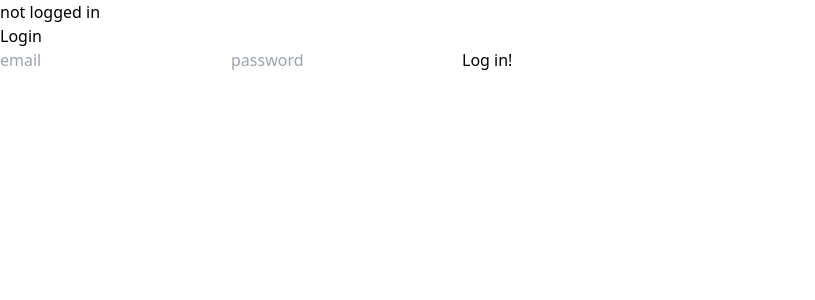
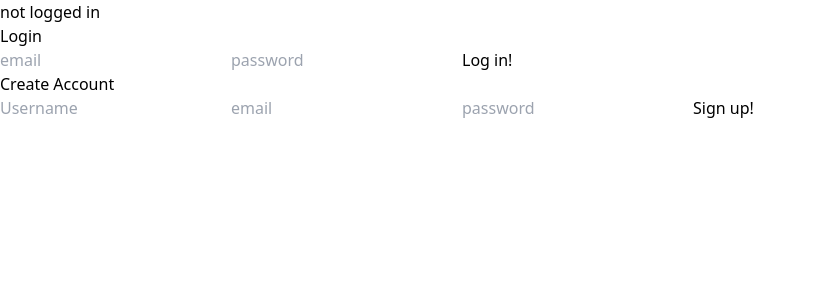
Before and after one commit to rachlally/feast-front-end, a React (Create React App) app: page / in a window 1280 px wide. Shown: the top 300 px of the page, without its empty margins (0-815 px from the left). Built offline with nearby package versions, Linux system fonts and the light colour scheme.

Commit message:
create user functioning

```diff
--- a/src/App.js
+++ b/src/App.js
@@ -9,6 +9,9 @@ function App() {
   const [token, setToken] = useState("");
   const [loginEmail, setLoginEmail] = useState("");
   const [loginPassword, setLoginPassword]= useState("");
+  const [signupUserName, setSignupUserName]=useState("");
+  const [signupEmail, setSignupEmail] = useState("");
+  const [signupPassword, setSignupPassword]= useState("");
 
 useEffect(()=>{
   const storedToken = localStorage.getItem("token")
@@ -42,11 +45,31 @@ const handleLoginSubmit = e=>{
     }
   })
 }
+
 const handleLogout = ()=>{
   localStorage.removeItem("token");
   setIsLoggedIn(false);
   setUserId(0);
   setToken("");
+}
+
+const handleSignupSubmit = e =>{
+  e.preventDefault();
+  API.signup({
+    name: signupUserName,
+    email:signupEmail,
+    password:signupPassword
+  }).then(data=>{
+    console.log(data);
+    if(data.token){
+
+      setUserId(data.user.id)
+      setToken(data.token)
+      setSignupEmail(data.user.email)
+      setIsLoggedIn(true)
+      localStorage.setItem("token", data.token)
+    }
+  })
 }
 
   return (
@@ -67,6 +90,14 @@ const handleLogout = ()=>{
           <input type="password" name="password" value={loginPassword} onChange={e=>setLoginPassword(e.target.value)} placeholder="password"/>
           <button>Log in!</button>
       </form>
+
+      <form onSubmit = {handleSignupSubmit}>
+        <h2>Create Account</h2>
+        <input name="userName"  value={signupUserName} onChange={e=>setSignupUserName(e.target.value)} placeholder="Username"/>
+        <input name="email"  value={signupEmail} onChange={e=>setSignupEmail(e.target.value)} placeholder="email"/>
+        <input type="password" name="password" value={signupPassword} onChange={e=>setSignupPassword(e.target.value)} placeholder="password"/>
+          <button>Sign up!</button>
+      </form>
       </>
     )}
    </div>
--- a/src/utils/API.js
+++ b/src/utils/API.js
@@ -26,6 +26,15 @@ const API = {
                 "Authorization": `Bearer ${token}`
             }
         }).then(res=>res.json())
+    },
+    signup: (userObj)=>{
+        return fetch(`${URL_PREFIX}/api/users`,{
+            method:"POST",
+            body:JSON.stringify(userObj),
+            headers:{
+                "Content-Type":"application/json"
+            }
+        }).then(res=>res.json())
     }
 }
 
```
